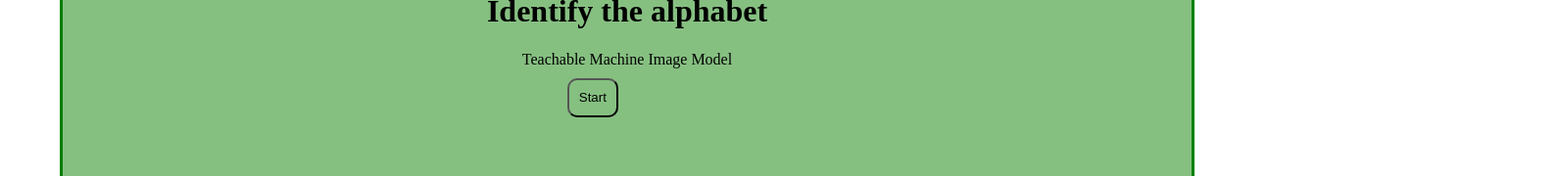
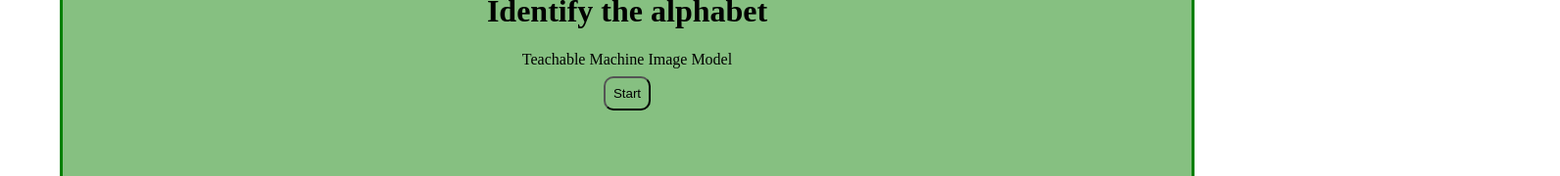
Before and after one commit to Deepti-tech/Detect-alphabet, a plain HTML site: page index.html in a window 1280 px wide. Shown: the part 188-368 px from the top of the page at 98% size, 1592 px wide, since content can reach past the window. Drawn offline with Linux system fonts and the light colour scheme.

Commit message:
css modified

```diff
--- a/css/styles.css
+++ b/css/styles.css
@@ -8,7 +8,9 @@ body{
   display: flex;
   flex-direction: row;
   position: relative;
-  left: 43%;
+  justify-content: center;
+  margin: auto;
+  width: 80%;
 }
 
 .control > button{
```
